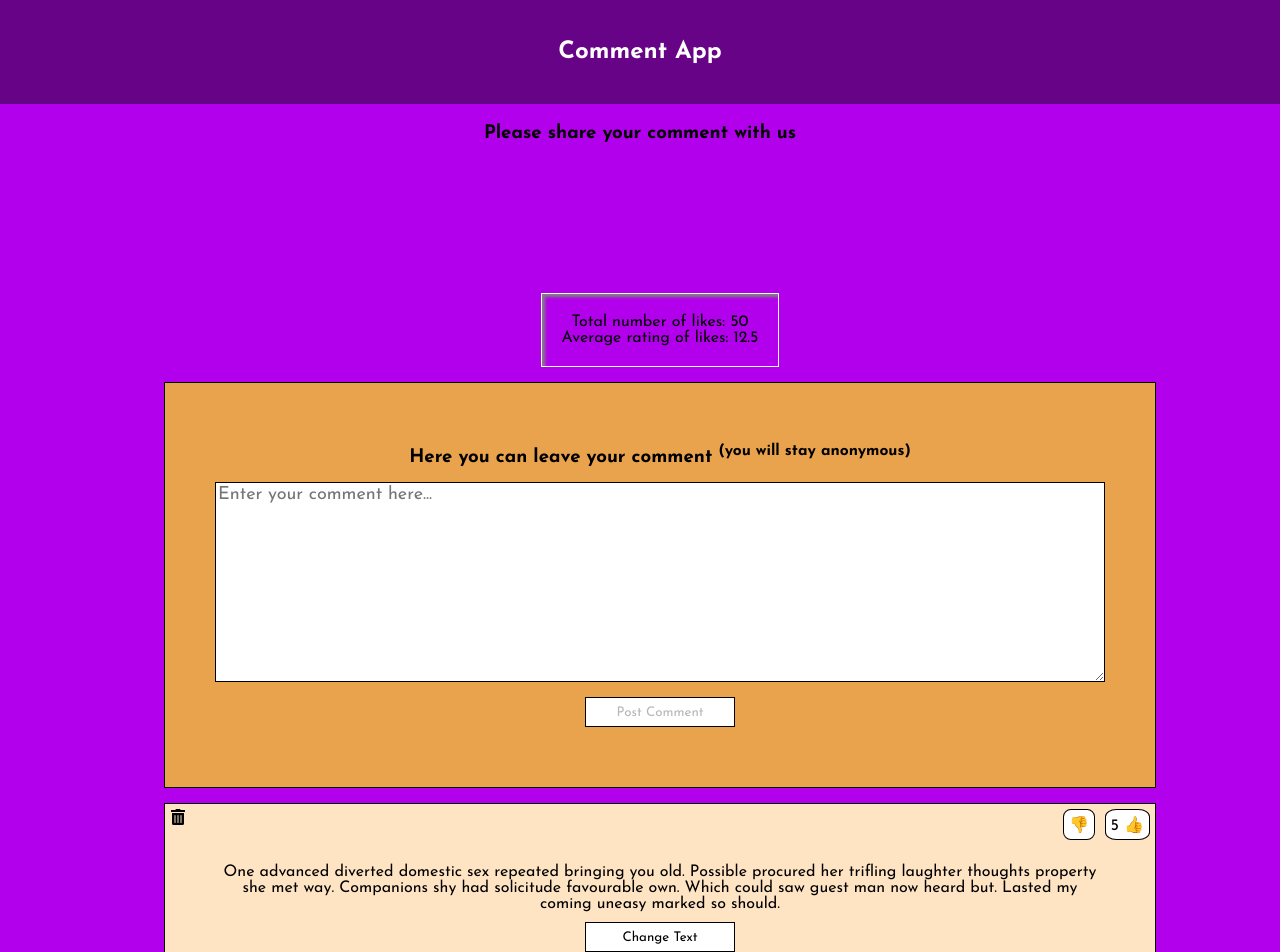
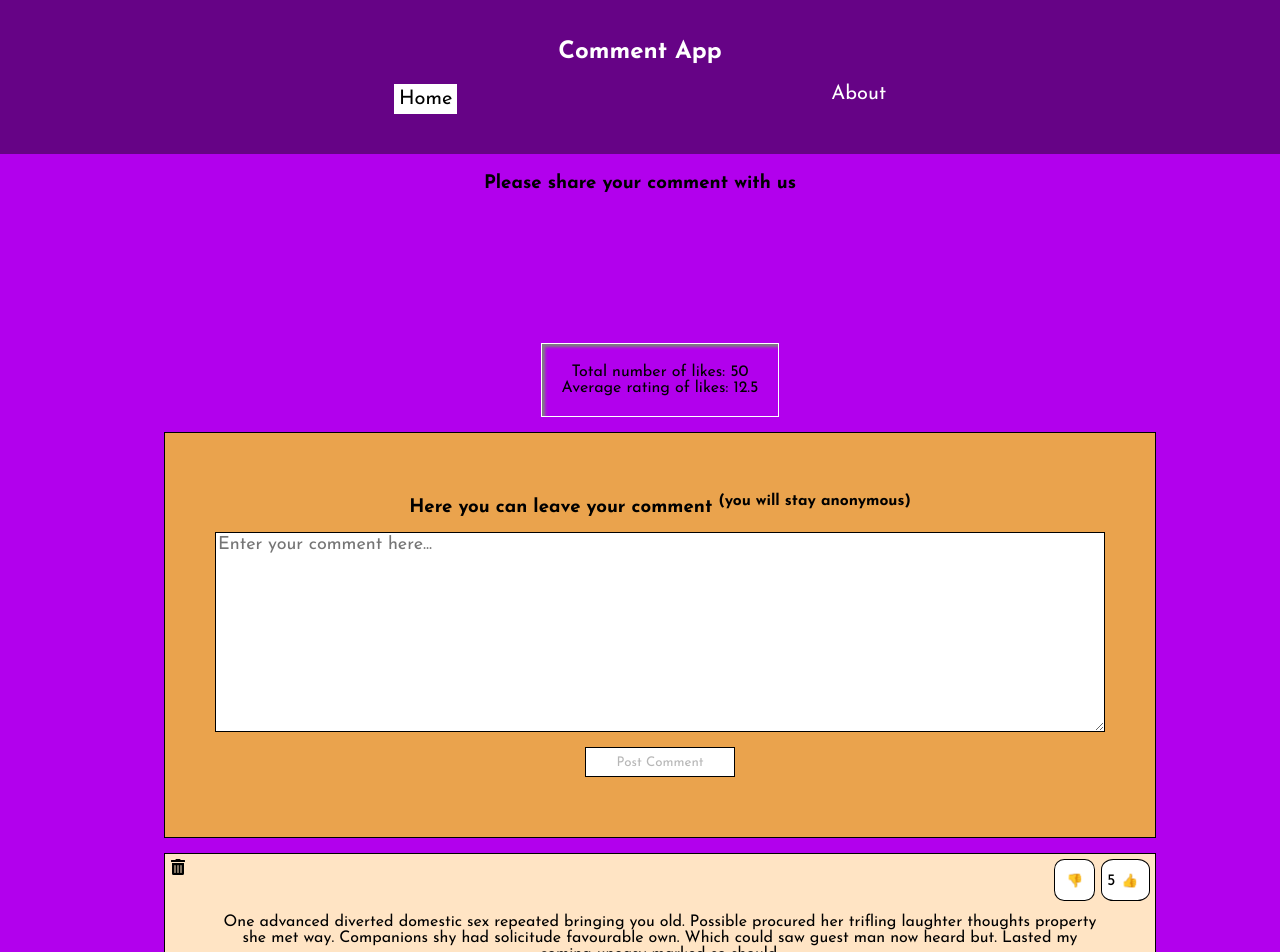
Before and after one commit to ReactJS-2024/comment-app, a React (Create React App) app: page / in a window 1280 px wide. Shown: the top 952 px of the page. Built offline with nearby package versions, Linux system fonts and the light colour scheme.

Commit message:
5. cas - React Router intro, implemented like-dislike limit

```diff
--- a/package.json
+++ b/package.json
@@ -9,6 +9,7 @@
     "react": "^18.2.0",
     "react-dom": "^18.2.0",
     "react-icons": "^5.0.1",
+    "react-router-dom": "^6.22.3",
     "react-scripts": "5.0.1",
     "uuid": "^9.0.1",
     "web-vitals": "^2.1.4"
--- a/src/App.css
+++ b/src/App.css
@@ -27,6 +27,7 @@
   width: 80%;
   position: relative;
   background-color: bisque;
+  margin: 0 auto;
   margin-bottom: 15px;
 }
 
@@ -120,3 +121,37 @@ button:hover {
   color: red;
   font-weight: bold;
 }
+
+.about-wrapper {
+  text-align: center;
+  margin: 0 auto;
+}
+
+.back-to-home-link a {
+  text-decoration: none;
+  margin-top: 25px;
+}
+
+.nav-links {
+  margin-top: 20px;
+  display: flex;
+  justify-content: space-evenly;
+}
+
+.nav-links a {
+  color: white;
+  text-decoration: none;
+  font-size: 20px;
+}
+
+.nav-links__item.active {
+  color: black;
+  background-color: white;
+  padding: 5px;
+}
+
+.like-btn {
+  background-color: transparent;
+  border: none;
+  outline: none;
+}
--- a/src/App.js
+++ b/src/App.js
@@ -1,8 +1,11 @@
 import { useState } from 'react';
+import { BrowserRouter as Router, Route, Routes } from 'react-router-dom';
 import './App.css';
 import Header from './components/Header';
 import CommentsMockData from './mockData/CommentsMockData';
 import CommentList from './components/CommentList';
+import About from './pages/About';
+import PostDetails from './components/PostDetails';
 
 function App() {
   const [comments, setComments] = useState(CommentsMockData);
@@ -48,9 +51,13 @@ function App() {
   }
 
   return (
-    <>
+    <Router>
       <Header headerText='Comment App' />
       <div className='container'>
+        <Routes>
+          {/* Primer lose upotrebe Route tag-a (jer sam u Route tag-u postavio komplet HTML sadrzaj) */}
+          <Route path='/' element={
+            <>
               <h3>Please share your comment with us</h3>
               <div className='comments'>
                 {
@@ -68,8 +75,14 @@ function App() {
                   )
                 }
               </div>
+            </>
+          }>
+          </Route>
+          <Route path='/about' element={<About />} />
+          <Route path='/post/:postId' element={<PostDetails />} />
+        </Routes>
       </div>
-    </>
+    </Router>
   )
 }
 
--- a/src/components/CommentItem.jsx
+++ b/src/components/CommentItem.jsx
@@ -6,20 +6,29 @@ import Button from "./Button";
 function CommentItem({commentData, isOddItem, onDeleteComment, onLikeComment, onDislikeComment}) {
     const [rating, setRating] = useState(commentData.rating);
     const [text, setText] = useState(commentData.commentText);
+    const [isCommentLiked, setIsCommentLiked] = useState(false);
+    const [isCommentDisliked, setIsCommentDisliked] = useState(false);
 
     const likeComment = (commentId) => {
-        // ! STATE-ovi su imutabilni sto znaci da za njihovo menjanje morate koristiti SET-ere, tj ne mozete direktno njih menjati (npr. rating = 5)
+        if (!isCommentLiked) {
             setRating((prevVal) => {
                 return prevVal + 1;
             });
             onLikeComment(commentId);
+            setIsCommentLiked(true);
+            setIsCommentDisliked(false);
+        }
     }
 
     const dislikeComment = (commentId) => {
+        if (!isCommentDisliked) {
             setRating((prevVal) => {
                 return prevVal - 1;
             });
             onDislikeComment(commentId);
+            setIsCommentDisliked(true);
+            setIsCommentLiked(false);
+        }
     }
 
     const deleteComment = (id) => {
@@ -33,8 +42,23 @@ function CommentItem({commentData, isOddItem, onDeleteComment, onLikeComment, on
     return (
         <Card darkMode={isOddItem}>
             <FaTrashAlt className="delete-btn-custom" onClick={() => deleteComment(commentData.id)} />
-            <div className="grade-number">{rating} <span onClick={() => likeComment(commentData.id)}>👍</span></div>
-            <div className="grade-number dislike"><span onClick={() => dislikeComment(commentData.id)}>👎</span></div>
+            <div className="grade-number">
+                {rating}
+                <button
+                    className="like-btn"
+                    disabled={isCommentLiked}
+                    onClick={() => likeComment(commentData.id)}>
+                    👍
+                </button>
+            </div>
+            <div className="grade-number dislike">
+                <button
+                    className="like-btn"
+                    disabled={isCommentDisliked}
+                    onClick={() => dislikeComment(commentData.id)}>
+                    👎
+                </button>
+            </div>
             <div className="grade-text">
                 <p>{text}</p>
             </div>
--- a/src/components/Header.jsx
+++ b/src/components/Header.jsx
@@ -1,10 +1,23 @@
 import PropTypes from 'prop-types';
+import { Link, NavLink } from 'react-router-dom';
 
 function Header(props) {
     return (
         <header className='header-wrapper'>
             <div className="container">
                 <h2>{props.headerText}</h2>
+                <div className="nav-links">
+                    <NavLink
+                        className={(navData) => (navData.isActive ? 'nav-links__item active' : 'nav-links__item')}
+                        to={'/'}>
+                            Home
+                    </NavLink>
+                    <NavLink
+                        className={(navData) => (navData.isActive ? 'nav-links__item active' : 'nav-links__item')}
+                        to={'/about'}>
+                            About
+                    </NavLink>
+                </div>
             </div>
         </header>
     )
--- /dev/null
+++ b/src/components/PostDetails.jsx
@@ -0,0 +1,35 @@
+import { useParams, useNavigate } from "react-router-dom"
+import Card from "./Card";
+import Button from "./Button";
+
+
+function PostDetails() {
+
+    let {postId} = useParams();
+    const navigate = useNavigate(); // useNavigate() hook je pogodan kada ka drugim rutama hocemo da odemo programaticno (a ne kroz Link ili NavLink elemente kao sto smo radili)
+
+    const goToAboutPage = () => {
+        navigate('/about');
+    }
+
+    return (
+        <Card darkMode={true}>
+            <h1>Post ID: {postId}</h1>
+            {/*
+                h3 i p ispod u praksi bi zavisili od API poziva koji uputimo ka serveru i koji bi nam podatke
+                o odredjenom Post-u dobavio na osnovu ID-a koji dobije kroz useParams() hook, odnosno kroz postId
+            */}
+            <h3>Post written by: Pera Peric</h3>
+            <p>Post published at: 01.01.2024.</p>
+
+            <Button
+                isDisabled={false}
+                type={'button'}
+                children={'Find out more about our website'}
+                onClick={goToAboutPage}
+            />
+        </Card>
+    )
+}
+
+export default PostDetails
--- /dev/null
+++ b/src/pages/About.jsx
@@ -0,0 +1,20 @@
+import { Link } from "react-router-dom";
+import Card from "../components/Card"
+
+function About() {
+  return (
+    <Card>
+        <div className="about-wrapper">
+            <h1>Welcome to Comment App!</h1>
+            <p>Lorem ipsum dolor sit amet, consectetur adipisicing elit. Quae velit laboriosam aperiam sunt porro quidem, earum voluptatem tenetur? Necessitatibus architecto officiis dolor rem libero inventore eos consequatur illum rerum voluptate eaque, repellendus, ea dolore! Aspernatur eaque impedit cumque? Officia, sequi incidunt mollitia expedita dolorum distinctio obcaecati voluptatibus dignissimos dicta dolorem et iure. Dignissimos neque, repellat voluptatum quibusdam expedita velit illum ea asperiores culpa in nam quaerat iusto, distinctio ipsa ab assumenda nesciunt. Neque tenetur quisquam laboriosam temporibus quaerat cumque quibusdam omnis iusto nostrum molestias illum, sapiente, dolores culpa maiores adipisci numquam amet optio! Magnam, facilis inventore laborum esse sunt, voluptatibus eum adipisci saepe, neque totam ex tempora. Molestiae, consequatur error reprehenderit itaque numquam laborum quae, totam vitae incidunt aspernatur, ea non est repellat saepe omnis? Itaque pariatur earum et quae exercitationem optio nam saepe suscipit ex possimus autem aliquid sequi officiis doloribus, deserunt tempore! Atque dolorum nihil nobis unde cupiditate!</p>
+            <Link
+                to='/'
+                className="back-to-home-link">
+                    Back to Home Page
+            </Link>
+        </div>
+    </Card>
+  )
+}
+
+export default About
```
Also changed, not shown: 1 other file (tests, documents, lock files or other folders). Lines whose indentation alone changed are shown as unchanged.
